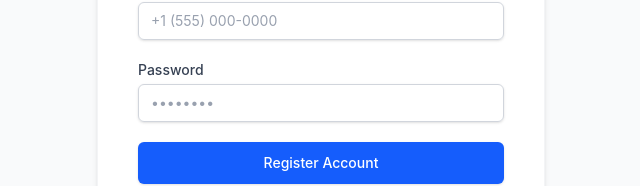
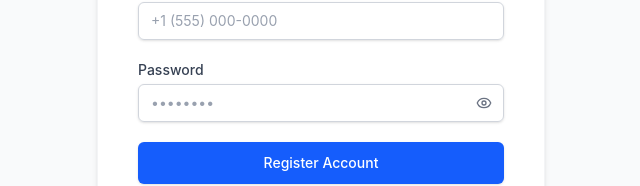
Before and after one commit to Vaedshukla/ShopKart-project, a React (Vite) app in the folder client/vite-project/: page /register in a window 1280 px wide. Shown: the part 417-603 px from the top of the page, without its empty margins (319-959 px from the left). Built offline with nearby package versions, Linux system fonts and the light colour scheme; no server answers.

Commit message:
feat: add password visibility toggles

```diff
--- a/client/vite-project/src/pages/Login.jsx
+++ b/client/vite-project/src/pages/Login.jsx
@@ -2,6 +2,7 @@
 import { useNavigate, Link } from 'react-router-dom';
 import { axiosInstance } from '../axiosCalls/axios';
 import { useAuth } from '../context/AuthContext';
+import { Eye, EyeOff } from 'lucide-react';
 
 function Login() {
   const [form, setForm] = useState({
@@ -10,6 +11,7 @@
   });
   const [loader, setLoader] = useState(false);
   const [errorMsg, setErrorMsg] = useState('');
+  const [showPassword, setShowPassword] = useState(false);
 
 const {setCustomer} = useAuth()
   const navigate = useNavigate();
@@ -87,18 +89,26 @@
               >
                 Password
               </label>
-              <div className="mt-1">
+              <div className="relative mt-1">
                 <input
                   id="password"
                   name="password"
-                  type="password"
+                  type={showPassword ? 'text' : 'password'}
                   autoComplete="current-password"
                   required
                   placeholder="••••••••"
                   value={form.password}
                   onChange={handleChange}
-                  className="w-full px-3 py-2 border border-gray-300 rounded-md shadow-sm placeholder-gray-400 focus:outline-none focus:ring-1 focus:ring-blue-500 focus:border-blue-500 sm:text-sm"
+                  className="w-full px-3 py-2 pr-10 border border-gray-300 rounded-md shadow-sm placeholder-gray-400 focus:outline-none focus:ring-1 focus:ring-blue-500 focus:border-blue-500 sm:text-sm"
                 />
+                <button
+                  type="button"
+                  onClick={() => setShowPassword((visible) => !visible)}
+                  aria-label={showPassword ? 'Hide password' : 'Show password'}
+                  className="absolute inset-y-0 right-0 flex items-center px-3 text-gray-500 hover:text-gray-700 focus:outline-none"
+                >
+                  {showPassword ? <EyeOff className="h-4 w-4" /> : <Eye className="h-4 w-4" />}
+                </button>
               </div>
             </div>
 
--- a/client/vite-project/src/pages/Register.jsx
+++ b/client/vite-project/src/pages/Register.jsx
@@ -1,6 +1,7 @@
 import React, { useState } from 'react';
 import { axiosInstance } from '../axiosCalls/axios';
 import { useNavigate, Link } from 'react-router-dom';
+import { Eye, EyeOff } from 'lucide-react';
 
 function Register() {
   const [form, setForm] = useState({
@@ -11,6 +12,7 @@
   });
   const [loader, setLoader] = useState(false);
   const [errorMsg, setErrorMsg] = useState('');
+  const [showPassword, setShowPassword] = useState(false);
 
   const handleChange = (e) => {
     setForm((prev) => ({ ...prev, [e.target.name]: e.target.value }));
@@ -132,17 +134,25 @@
               >
                 Password
               </label>
-              <div className="mt-1">
+              <div className="relative mt-1">
                 <input
                   id="password"
                   name="password"
-                  type="password"
+                  type={showPassword ? 'text' : 'password'}
                   required
                   placeholder="••••••••"
                   value={form.password}
                   onChange={handleChange}
-                  className="appearance-none block w-full px-3 py-2 border border-gray-300 rounded-md shadow-sm placeholder-gray-400 focus:outline-none focus:ring-blue-500 focus:border-blue-500 sm:text-sm"
+                  className="appearance-none block w-full px-3 py-2 pr-10 border border-gray-300 rounded-md shadow-sm placeholder-gray-400 focus:outline-none focus:ring-blue-500 focus:border-blue-500 sm:text-sm"
                 />
+                <button
+                  type="button"
+                  onClick={() => setShowPassword((visible) => !visible)}
+                  aria-label={showPassword ? 'Hide password' : 'Show password'}
+                  className="absolute inset-y-0 right-0 flex items-center px-3 text-gray-500 hover:text-gray-700 focus:outline-none"
+                >
+                  {showPassword ? <EyeOff className="h-4 w-4" /> : <Eye className="h-4 w-4" />}
+                </button>
               </div>
             </div>
 
```
